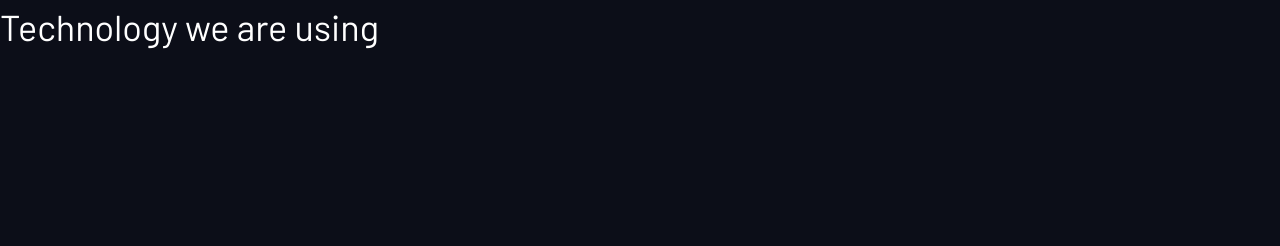
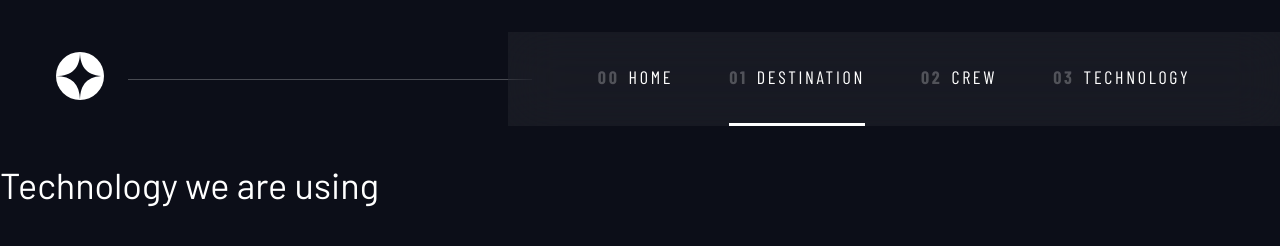
Before and after one commit to VasylFedorak/space_travel_website, a plain HTML site: page technology.html in a window 1280 px wide. Drawn offline with nearby package versions, Linux system fonts and the light colour scheme; a web font is replaced by a local one.

Commit message:
adding navigation to the technology page

```diff
--- a/technology.html
+++ b/technology.html
@@ -23,6 +23,53 @@
     <script src="./tabs.js" defer></script>
   </head>
   <body>
+    <a class="skip-to-content" href="#main">Skip to content</a>
+    <header class="primary-header flex">
+      <div>
+        <img
+          src="./assets/shared/logo.svg"
+          alt="space tourism logo"
+          class="logo"
+        />
+      </div>
+      <button class="mobile-nav-toggle" aria-controls="primary-navigation">
+        <span class="sr-only" aria-expanded="false">Menu</span>
+      </button>
+      <nav>
+        <ul
+          id="primary-navigation"
+          data-visible="false"
+          class="primary-navigation underline-indicators flex uppercase"
+        >
+          <li>
+            <a
+              class="ff-sans-cond text-white letter-spacing-2"
+              href="index.html"
+              ><span aria-hidden="true">00</span>Home</a
+            >
+          </li>
+          <li class="active">
+            <a
+              class="ff-sans-cond text-white letter-spacing-2"
+              href="destination.html"
+              ><span aria-hidden="true">01</span>Destination</a
+            >
+          </li>
+          <li>
+            <a class="ff-sans-cond text-white letter-spacing-2" href="crew.html"
+              ><span aria-hidden="true">02</span>Crew</a
+            >
+          </li>
+          <li>
+            <a
+              class="ff-sans-cond text-white letter-spacing-2"
+              href="technology.html"
+              ><span aria-hidden="true">03</span>Technology</a
+            >
+          </li>
+        </ul>
+      </nav>
+    </header>
     <h1>Technology we are using</h1>
   </body>
 </html>
```
